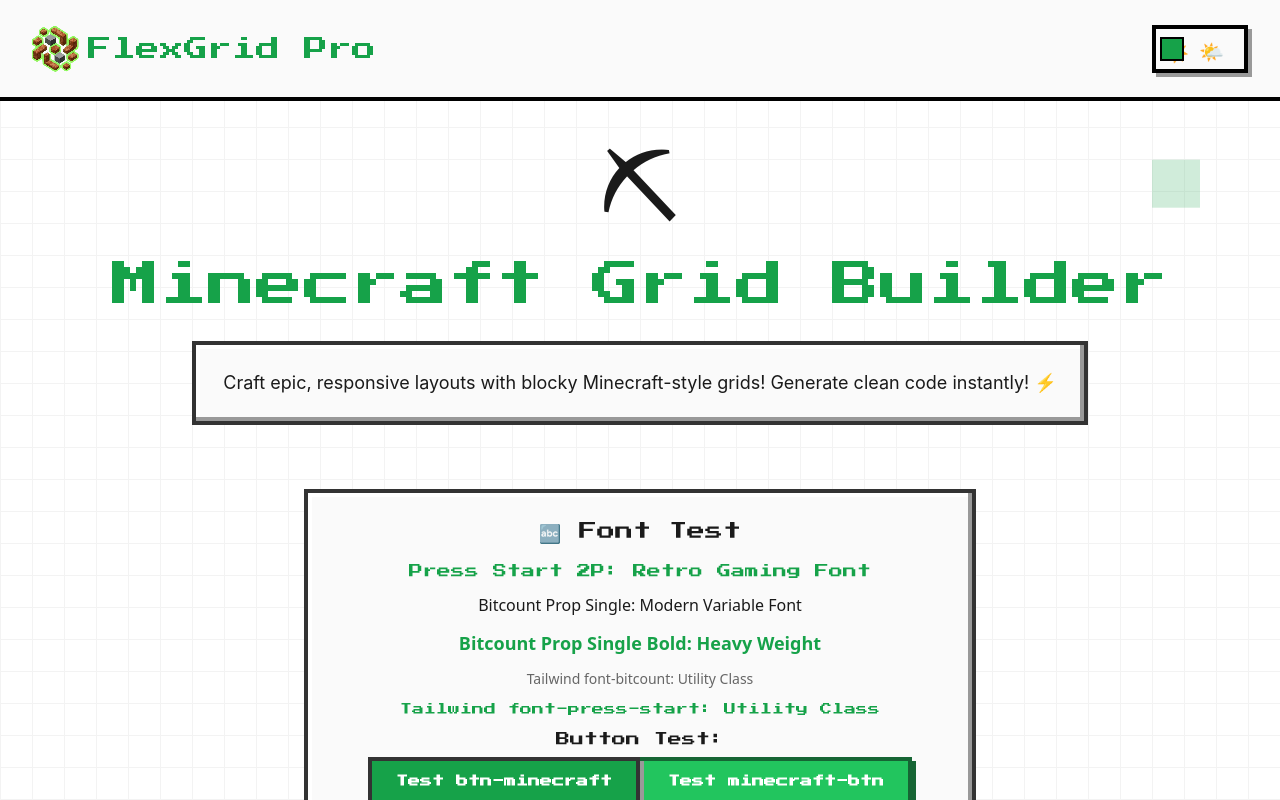
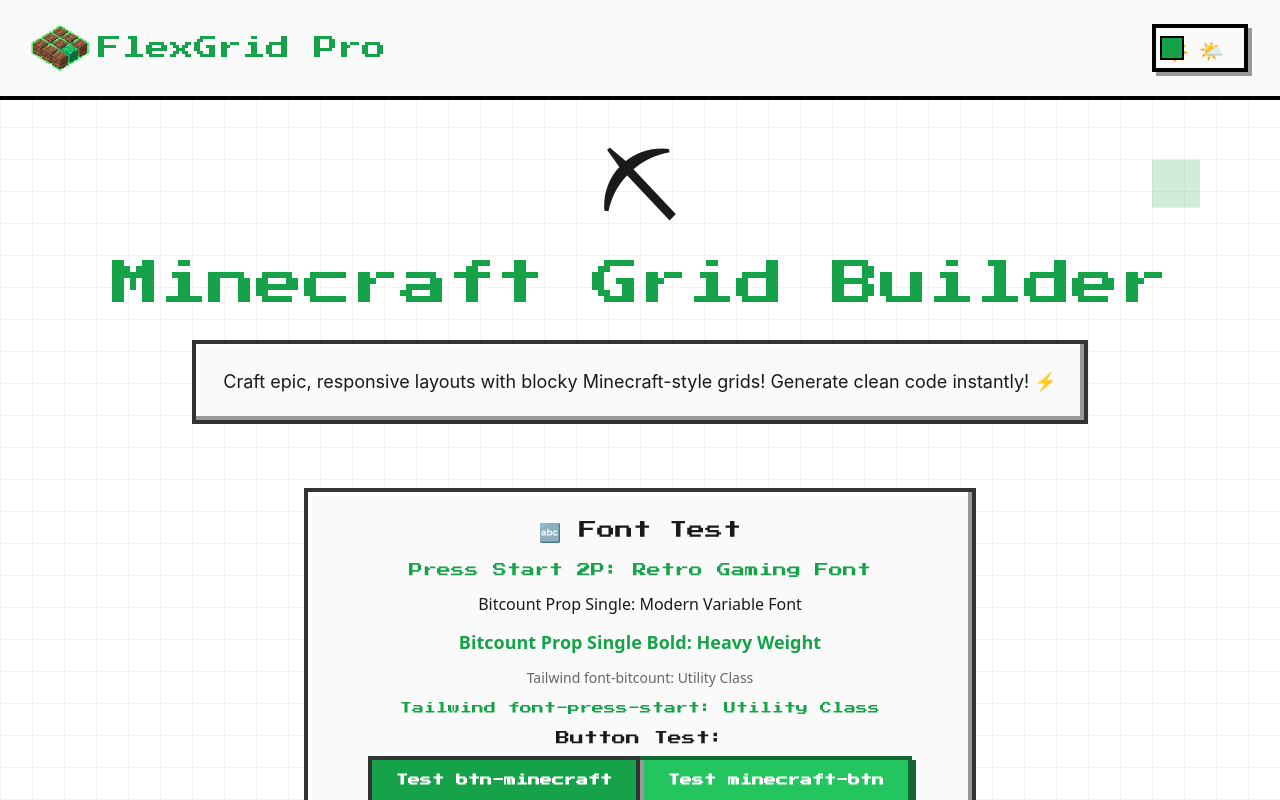
Before and after one commit to gandharrdotexe/FlexGrid-Pro, a Next.js app: page / in a window 1280 px wide. Shown: the top 800 px of the page. Built offline with nearby package versions, Linux system fonts and the light colour scheme; a web font is replaced by a local one.

Commit message:
updated favicon

```diff
--- a/src/app/page.tsx
+++ b/src/app/page.tsx
@@ -4,7 +4,9 @@ import { ThemeProvider, useTheme } from '@/app/context/ThemeContext';
 import ThemeToggle from '@/app/components/ThemeToggle';
 import PredefinedLayouts from '@/app/components/PredefinedLayouts';
 import Logo from '@/app/FlexGridPro_logo2-rem.png';
+import Logo2 from '@/app/FlexGridPro-finalLogo-removebg-preview.png';
 import Image from 'next/image';
+
 
 type Mode = 'home' | 'predefined' | 'custom' | 'preview';
 
@@ -215,9 +217,9 @@ ${layout.items.map((item, index) => {
                 className="flex items-center space-x-2 text-2xl press-start-2p-regular font-bold text-primary hover:scale-105 transition-all duration-200 pixel-glitch"
               >
                 <Image
-          src={Logo}
+          src={Logo2}
           alt="FlexGrid Pro"
-          width={50}
+          width={60}
           height={100}
           className="pixel-glitch"
         />
```
Also changed, not shown: src/app/FlexGridPro-finalLogo-removebg-preview.png (added), 1 other file (tests, documents, lock files or other folders).
